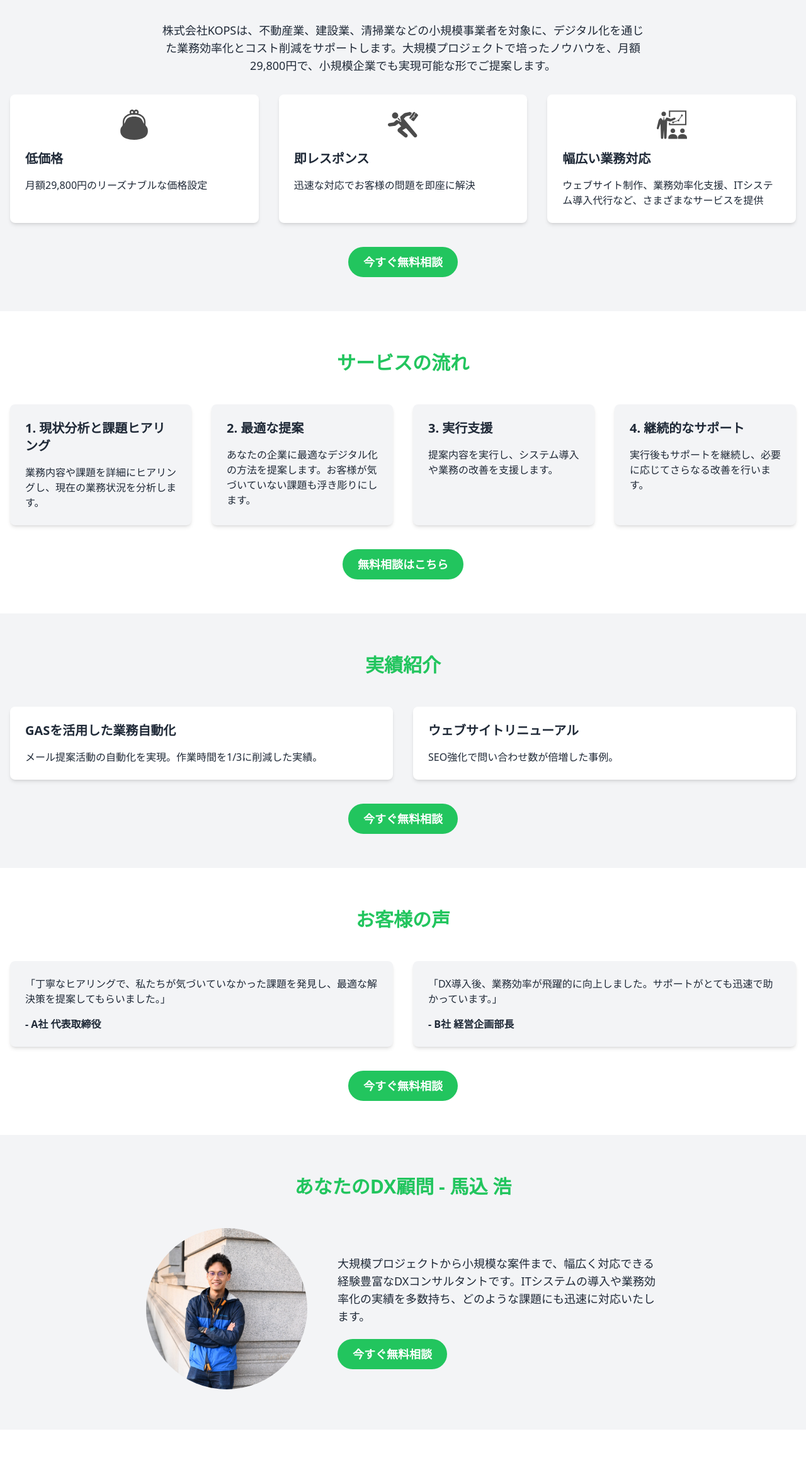
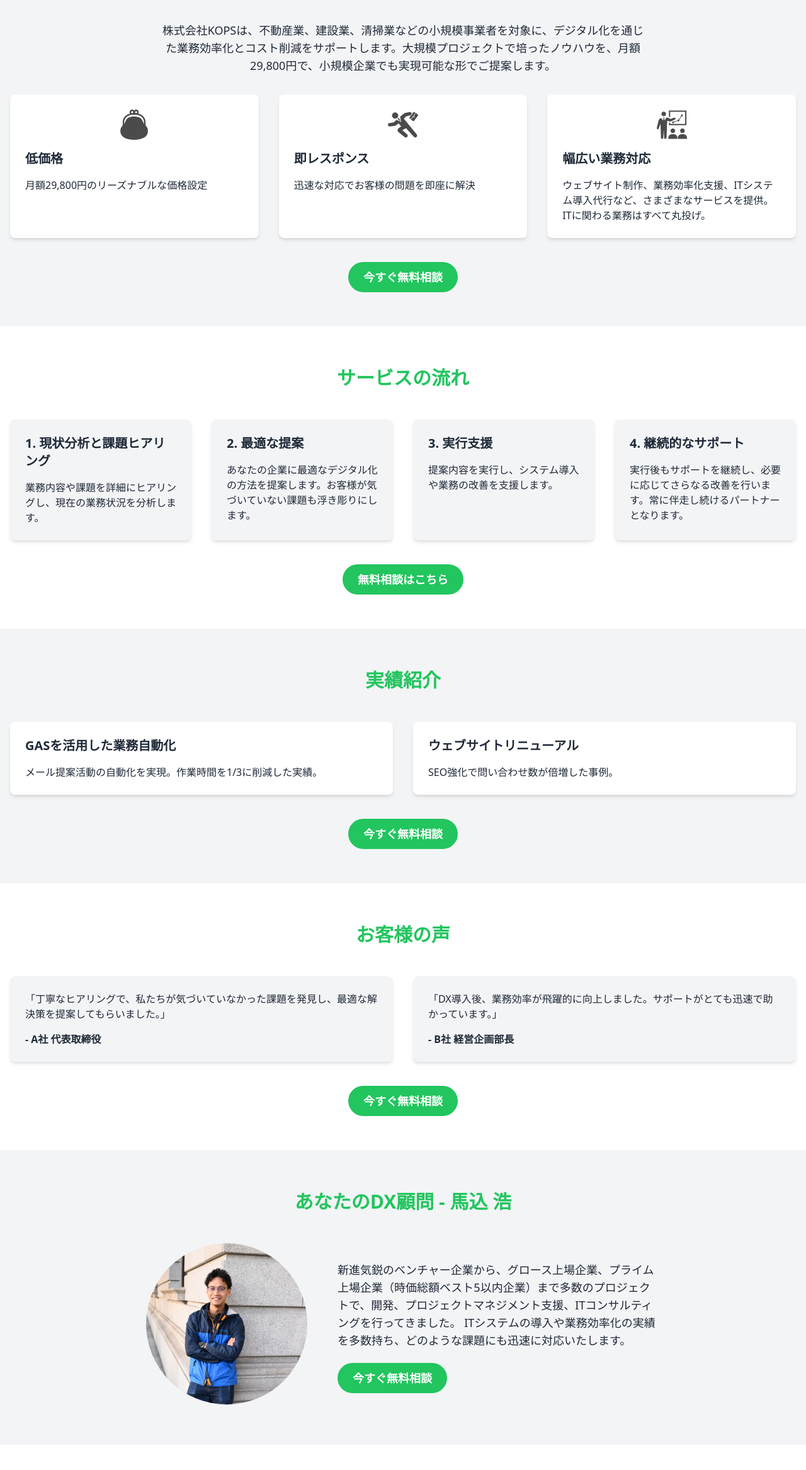
Before and after one commit to h-magome/dx-consulting-landing-page, a Nuxt app: page / in a window 1280 px wide. Shown: the part 1030-3364 px from the top of the page at 63% size. Built offline with nearby package versions, Linux system fonts and the light colour scheme.

Commit message:
業務内容、プロフィールの内容を変更した

```diff
--- a/components/LandingPage.vue
+++ b/components/LandingPage.vue
@@ -96,7 +96,9 @@
             <div class="bg-white p-6 rounded-lg shadow-md">
               <img src="/images/幅広い業務対応.svg" alt="幅広い業務対応" class="h-12 w-12 mb-4 mx-auto">
               <h3 class="text-xl font-semibold mb-4">幅広い業務対応</h3>
-              <p>ウェブサイト制作、業務効率化支援、ITシステム導入代行など、さまざまなサービスを提供</p>
+              <p>ウェブサイト制作、業務効率化支援、ITシステム導入代行など、さまざまなサービスを提供。
+                ITに関わる業務はすべて丸投げ。
+              </p>
             </div>
           </div>
           <div class="text-center">
@@ -126,7 +128,7 @@
             </div>
             <div class="bg-gray-100 p-6 rounded-lg shadow-md">
               <h3 class="text-xl font-semibold mb-4">4. 継続的なサポート</h3>
-              <p>実行後もサポートを継続し、必要に応じてさらなる改善を行います。</p>
+              <p>実行後もサポートを継続し、必要に応じてさらなる改善を行います。常に伴走し続けるパートナーとなります。</p>
             </div>
           </div>
           <div class="text-center mt-12">
@@ -189,7 +191,8 @@
             <img src="/リサイズ浩.png" alt="馬込 浩" class="rounded-full w-64 h-64 object-cover mb-8 md:mb-0 md:mr-12" />
             <div class="max-w-lg">
               <p class="text-lg mb-8">
-                大規模プロジェクトから小規模な案件まで、幅広く対応できる経験豊富なDXコンサルタントです。ITシステムの導入や業務効率化の実績を多数持ち、どのような課題にも迅速に対応いたします。
+                新進気鋭のベンチャー企業から、グロース上場企業、プライム上場企業（時価総額ベスト5以内企業）まで多数のプロジェクトで、開発、プロジェクトマネジメント支援、ITコンサルティングを行ってきました。
+                ITシステムの導入や業務効率化の実績を多数持ち、どのような課題にも迅速に対応いたします。
               </p>
               <a href="#contact" class="bg-green-500 hover:bg-green-600 text-white font-bold py-3 px-6 rounded-full text-lg transition duration-300 ease-in-out transform hover:scale-105" @click.prevent="scrollToElement('#contact')">
                 今すぐ無料相談
```
